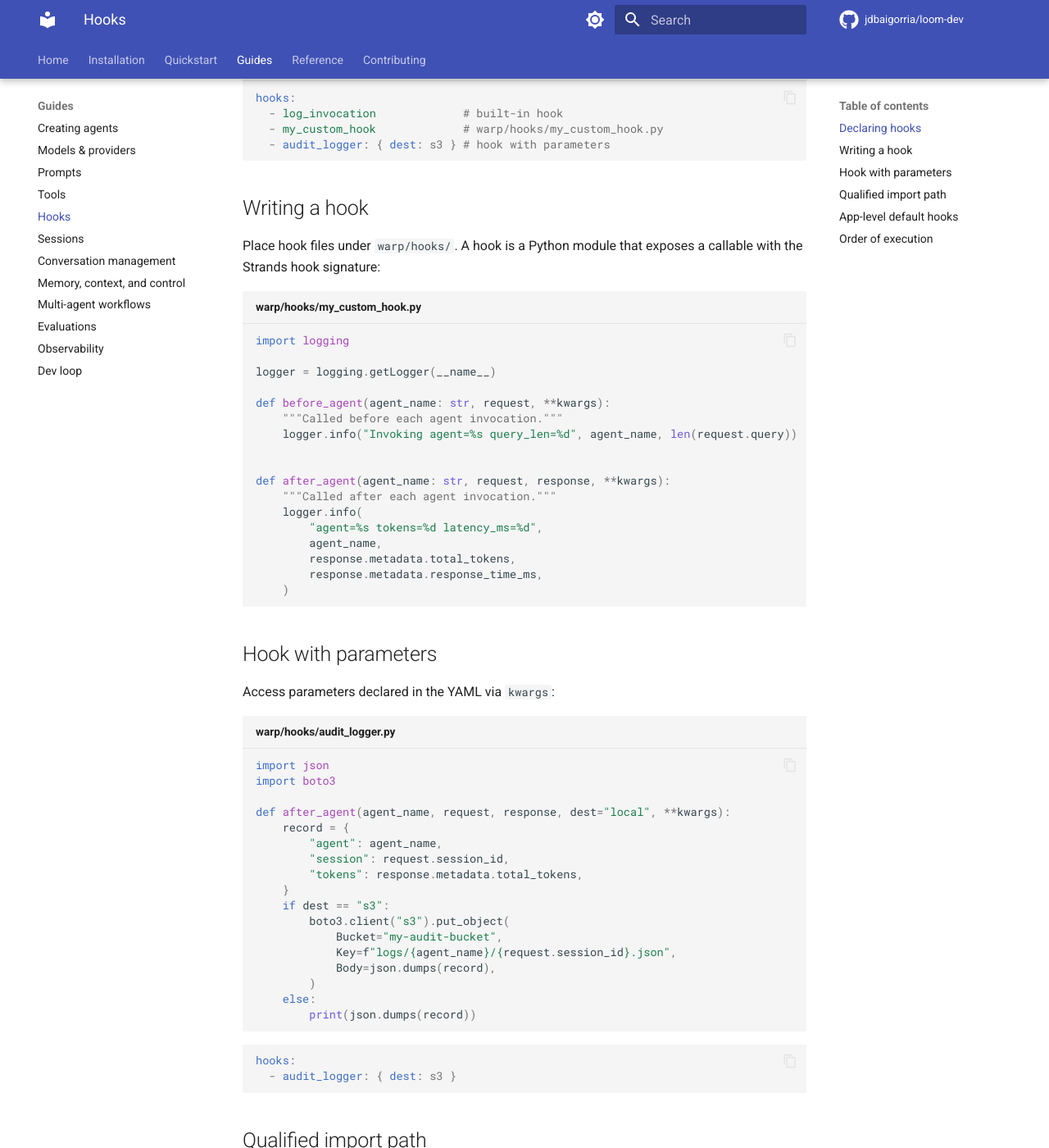
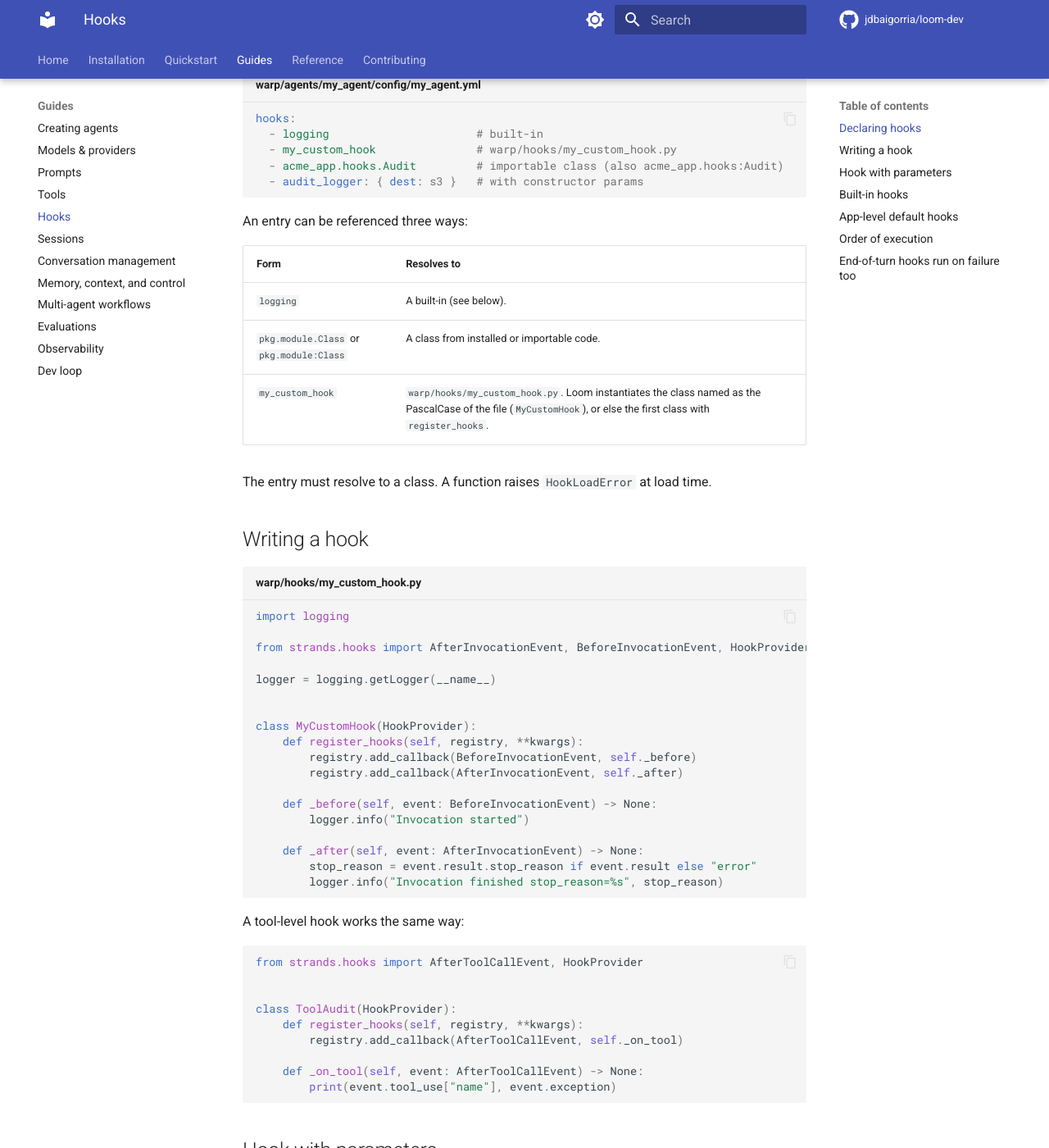
Before and after one commit to jdbaigorria/loom-dev, an MkDocs documentation site: the page built from docs/guides/hooks.md, in a window 1280 px wide and 1400 px high, scrolled down 404 px. Shown: the whole window at 82% size. Built offline with MkDocs 1.6.1 and Material for MkDocs 9.7.7, drawn with Linux system fonts in a browser that asks for light colours; comment, search, counter and statistics services are not loaded; some of the changed text lies outside the part shown.

Commit message:
feat(hooks): reject non-HookProvider hooks and rewrite the hooks guide
Hooks must be HookProvider classes; a function reference now raises
HookLoadError instead of being called. The guide described a
before_agent/after_agent model the loader never implemented.

Co-Authored-By: Claude Sonnet 5.5 <noreply@anthropic.com>

````diff
--- a/docs/guides/hooks.md
+++ b/docs/guides/hooks.md
@@ -1,64 +1,89 @@
 # Hooks
 
-Hooks are Python callables that run **before** and/or **after** each agent invocation. Use them for logging, auditing, injecting context, or modifying responses without touching agent logic.
+A hook is a Strands `HookProvider` **class**: it registers callbacks for agent lifecycle events (start and end of an invocation, model calls, tool calls). Use hooks for logging, auditing, metrics or blocking tool calls without touching agent logic.
 
-Plugins are a separate list (`plugins` on the agent). A hook is a callback. A plugin is a Strands `Plugin` instance (`skills`, `context_offloader`, `goal`, or your own class). See [Memory, context, and control](memory-context-control.md).
+Plugins are a separate list (`plugins` on the agent). A hook is a callback registration. A plugin is a Strands `Plugin` instance (`skills`, `context_offloader`, `goal`, or your own class). See [Memory, context, and control](memory-context-control.md).
 
 ## Declaring hooks
 
 ```yaml title="warp/agents/my_agent/config/my_agent.yml"
 hooks:
-  - log_invocation             # built-in hook
-  - my_custom_hook             # warp/hooks/my_custom_hook.py
-  - audit_logger: { dest: s3 } # hook with parameters
+  - logging                      # built-in
+  - my_custom_hook               # warp/hooks/my_custom_hook.py
+  - acme_app.hooks.Audit         # importable class (also acme_app.hooks:Audit)
+  - audit_logger: { dest: s3 }   # with constructor params
 ```
 
+An entry can be referenced three ways:
+
+| Form | Resolves to |
+|---|---|
+| `logging` | A built-in (see below). |
+| `pkg.module.Class` or `pkg.module:Class` | A class from installed or importable code. |
+| `my_custom_hook` | `warp/hooks/my_custom_hook.py`. Loom instantiates the class named as the PascalCase of the file (`MyCustomHook`), or else the first class with `register_hooks`. |
+
+The entry must resolve to a class. A function raises `HookLoadError` at load time.
+
 ## Writing a hook
-
-Place hook files under `warp/hooks/`. A hook is a Python module that exposes a callable with the Strands hook signature:
 
 ```python title="warp/hooks/my_custom_hook.py"
 import logging
 
+from strands.hooks import AfterInvocationEvent, BeforeInvocationEvent, HookProvider
+
 logger = logging.getLogger(__name__)
 
-def before_agent(agent_name: str, request, **kwargs):
-    """Called before each agent invocation."""
-    logger.info("Invoking agent=%s query_len=%d", agent_name, len(request.query))
+
+class MyCustomHook(HookProvider):
+    def register_hooks(self, registry, **kwargs):
+        registry.add_callback(BeforeInvocationEvent, self._before)
+        registry.add_callback(AfterInvocationEvent, self._after)
+
+    def _before(self, event: BeforeInvocationEvent) -> None:
+        logger.info("Invocation started")
+
+    def _after(self, event: AfterInvocationEvent) -> None:
+        stop_reason = event.result.stop_reason if event.result else "error"
+        logger.info("Invocation finished stop_reason=%s", stop_reason)
+```
+
+A tool-level hook works the same way:
+
+```python
+from strands.hooks import AfterToolCallEvent, HookProvider
 
 
-def after_agent(agent_name: str, request, response, **kwargs):
-    """Called after each agent invocation."""
-    logger.info(
-        "agent=%s tokens=%d latency_ms=%d",
-        agent_name,
-        response.metadata.total_tokens,
-        response.metadata.response_time_ms,
-    )
+class ToolAudit(HookProvider):
+    def register_hooks(self, registry, **kwargs):
+        registry.add_callback(AfterToolCallEvent, self._on_tool)
+
+    def _on_tool(self, event: AfterToolCallEvent) -> None:
+        print(event.tool_use["name"], event.exception)
 ```
 
 ## Hook with parameters
 
-Access parameters declared in the YAML via `kwargs`:
+`params` from the YAML are passed **once, to the constructor**, when the agent is built. They are not passed on each call.
 
 ```python title="warp/hooks/audit_logger.py"
 import json
-import boto3
 
-def after_agent(agent_name, request, response, dest="local", **kwargs):
-    record = {
-        "agent": agent_name,
-        "session": request.session_id,
-        "tokens": response.metadata.total_tokens,
-    }
-    if dest == "s3":
-        boto3.client("s3").put_object(
-            Bucket="my-audit-bucket",
-            Key=f"logs/{agent_name}/{request.session_id}.json",
-            Body=json.dumps(record),
-        )
-    else:
-        print(json.dumps(record))
+from strands.hooks import AfterInvocationEvent, HookProvider
+
+
+class AuditLogger(HookProvider):
+    def __init__(self, dest: str = "local") -> None:
+        self.dest = dest
+
+    def register_hooks(self, registry, **kwargs):
+        registry.add_callback(AfterInvocationEvent, self._after)
+
+    def _after(self, event: AfterInvocationEvent) -> None:
+        record = {"ok": event.result is not None}
+        if self.dest == "s3":
+            ...  # upload
+        else:
+            print(json.dumps(record))
 ```
 
 ```yaml
@@ -66,14 +91,13 @@ hooks:
   - audit_logger: { dest: s3 }
 ```
 
-## Qualified import path
+## Built-in hooks
 
-Reference hooks from any importable module:
-
-```yaml
-hooks:
-  - my_pkg.observability.record_invocation
-```
+| Name | Params | What it does |
+|---|---|---|
+| `logging` | none | Logs the start and end of each invocation, with the stop reason. |
+| `tool_tracker` | none | Logs each tool call and whether it completed or failed. |
+| `rate_limit` | `max_calls` (default `20`) | Cancels tool calls once the per-invocation limit is exceeded. |
 
 ## App-level default hooks
 
@@ -82,14 +106,19 @@ Apply hooks to all agents via `warp/config/app.yml`:
 ```yaml title="warp/config/app.yml"
 defaults:
   hooks:
-    - log_invocation
+    - logging
 ```
 
-Agent-level hooks are appended to (not replaced by) the defaults.
+!!! warning "Agent hooks replace the defaults"
+    Lists are **replaced**, not appended, when `defaults` is merged with the agent YAML. If an agent declares `hooks`, the `defaults.hooks` do not apply to it. To keep them, repeat them in the agent.
 
 ## Order of execution
 
-Hooks are called in the order they are declared. For `before_agent` hooks: defaults first, then agent-specific. For `after_agent`: same order.
+`Before*` events run hooks in declaration order. `After*` events (`AfterInvocationEvent`, `AfterToolCallEvent`, `AfterModelCallEvent`, …) run in **reverse** order, so hooks nest like context managers.
+
+## End-of-turn hooks run on failure too
+
+Strands fires `AfterInvocationEvent` from a `finally` block. If the turn raises (for example the model is unavailable), the event still fires, with `event.result` set to `None`. A metrics hook on `AfterInvocationEvent` therefore also covers failed turns. Check `event.result is None` before reading from it.
 
 !!! note
     Hook files are loaded via `importlib` from the workspace. They run in the same process as Loom — they have full access to the Python environment but also inherit its security context. Do not load hook files from untrusted workspaces.
````
Also changed, not shown: docs/guides/agents.md (+4 -4 lines), docs/reference/agent-yaml.md (+2 -2 lines), docs/reference/app-yaml.md (+2 -2 lines), 2 other files.
